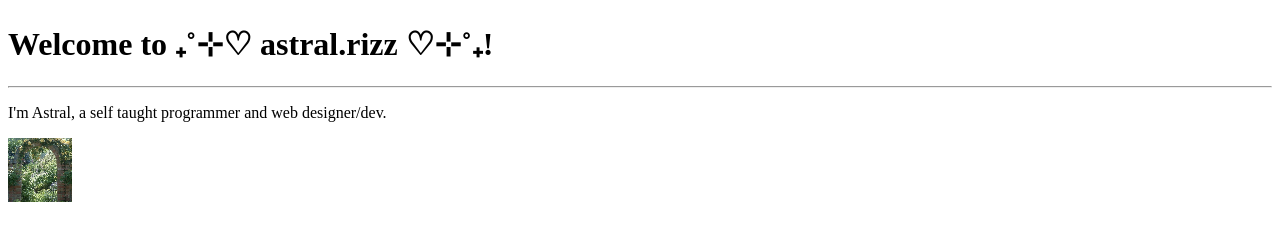
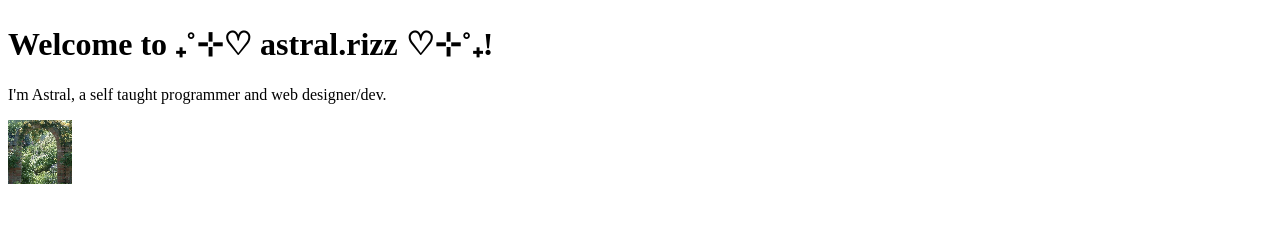
Before and after one commit to AstralVRZ/astral.rizz, a plain HTML site: page index.html in a window 1280 px wide. Drawn offline with Linux system fonts and the light colour scheme.

Commit message:
Maybe this broke it

```diff
--- a/index.html
+++ b/index.html
@@ -2,12 +2,11 @@
 <html lang="en">
 <head>
     <title>₊˚⊹♡ astral.rizz ♡⊹˚₊</title>
-    <meta name="description" content="rizz site build by astral for the Napster/Bussin web thingy.">
+    <meta name="description" content="rizz site built by astral for the Napster/Bussin web thingy.">
     <link rel="shortcut icon" href="https://raw.githubusercontent.com/AstralVRZ/astral.rizz/main/assets/img/ico.png">
 </head>
 <body>
     <p><h1>Welcome to ₊˚⊹♡ astral.rizz ♡⊹˚₊!</h1></p>
-    <hr>
     <p>I'm Astral, a self taught programmer and web designer/dev.</p>
     <p class="img"><img src="https://raw.githubusercontent.com/AstralVRZ/astral.rizz/main/assets/img/ico.png"></p>
 </body>
```
